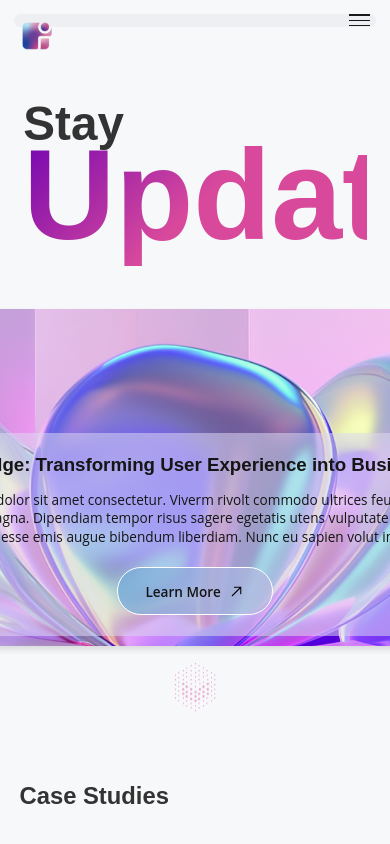
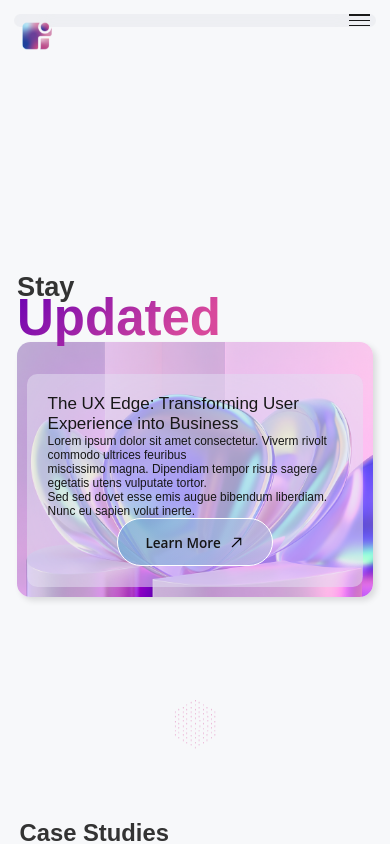
Before and after one commit to ideoguru/ideogfx.com, a Next.js app: page /Resources in a window 390 px wide. Shown: the top 844 px of the page. Built offline with nearby package versions, Linux system fonts and the light colour scheme.

Commit message:
whoWeAre & Resourse page Icon

```diff
--- a/src/styles/Resourse_hero.module.css
+++ b/src/styles/Resourse_hero.module.css
@@ -1,37 +1,34 @@
 /* ResourcesHero.module.css */
 .heroSection {
-  position: relative;
-  width: 100%;
-  min-height: 100vh;
-  height: auto;
-  background: #f7f8fa;
   display: flex;
+  height: 900px;
+  padding: 100px 380px 0; /* Added top padding */
   justify-content: center;
   align-items: center;
+  align-self: stretch;
+  background: #f7f8fa;
+  position: relative;
   overflow: hidden;
-  padding: 4rem 0; /* Add padding equal to header height */
+  box-sizing: border-box; /* Ensure padding is included in height */
 }
 
+/* Add this to push content down */
 .contentContainer {
-  width: 90%;
-  max-width: 1160px;
-  height: 100%;
-  position: relative;
   display: flex;
   flex-direction: column;
   align-items: center;
-  justify-content: center; /* Maintain center alignment */
-  padding: 2rem 0;
-  margin-top: -2rem; /* Counteract header height */
+  width: 100%;
+  max-width: 1160px;
+  height: 100%;
+  transform: translateY(60px); /* Adjust this value as needed */
 }
 
+
 .headingContainer {
+  width: 715px;
   text-align: left;
-  margin-bottom: 60px;
+  top: 0;
   z-index: 2;
-  width: 745px;
-  position: relative;
-  top: 2rem; /* Fine-tune vertical position */
 }
 
 .stayText {
@@ -41,8 +38,6 @@
   color: #333;
   font-family: "Poppins", sans-serif;
   margin: 0;
-  display: flex;
-  justify-content: flex-start;
 }
 
 .updatedGradient {
@@ -54,51 +49,18 @@
   -webkit-text-fill-color: transparent;
   font-family: "Poppins", sans-serif;
   margin-top: -40px;
-  text-align: left;
-  width: 100%;
 }
 
 .heroCard {
-  position: relative;
   width: 745px;
   height: 396px;
   border-radius: 16px;
   box-shadow: 4px 4px 8px rgba(0, 0, 0, 0.12);
+  position: relative;
   overflow: hidden;
+  margin-top: -8px;
 }
 
-/* Mobile responsive adjustments */
-@media (max-width: 1200px) {
-  .heroSection {
-    height: auto;
-    min-height: 900px;
-  }
-
-  .contentContainer {
-    width: 95%;
-    padding: 1rem 0;
-  }
-}
-
-@media (max-width: 768px) {
-  .heroSection {
-    padding: 5rem 0; /* Adjust for mobile header spacing */
-    min-height: calc(100vh - 5rem);
-  }
-
-  .contentContainer {
-    margin-top: 0;
-    padding: 1rem 0;
-  }
-
-  .headingContainer {
-    top: 1rem;
-    width: 100%;
-    padding: 0 1rem;
-  }
-}
-
-/* Rest of the unchanged styles */
 .cardBackground {
   object-fit: cover;
   z-index: 1;
@@ -116,21 +78,119 @@
   z-index: 2;
 }
 
-.cardTitle {
-  font-size: 22px;
-  font-weight: 600;
-  line-height: 28px;
-  color: #151515;
-  margin: 0 0 16px 0;
-  font-family: "Poppins", sans-serif;
+/* Scroll Icon Styles */
+.scrollDownIcon {
+  display: flex;
+  width: 48px;
+  height: 55px;
+  padding: 0px 1px;
+  flex-direction: column;
+  justify-content: center;
+  align-items: center;
+  flex-shrink: 0;
+  position: absolute;
+  bottom: 150px;
+  left: 50%;
+  transform: translateX(-50%);
+  background: none;
+  border: none;
+  cursor: pointer;
+  animation: breathe 2s infinite;
 }
 
-.cardText {
-  font-size: 16px;
-  line-height: 22px;
-  color: #151515;
-  margin: 0 0 24px 0;
-  font-family: "Open Sans", sans-serif;
+/* Responsive Adjustments */
+@media (max-width: 1600px) {
+  .heroSection {
+    padding: 0 200px;
+  }
+}
+
+@media (max-width: 1280px) {
+  .heroSection {
+    padding: 0 100px;
+  }
+}
+
+@media (max-width: 1024px) {
+  .heroSection {
+    padding: 0 50px;
+    height: auto;
+    min-height: 900px;
+  }
+
+  .heroCard {
+    width: 100%;
+    height: 400px;
+  }
+
+  .headingContainer {
+    width: 100%;
+  }
+}
+
+@media (max-width: 768px) {
+  .heroSection {
+    padding: 0 20px;
+  }
+
+  .stayText {
+    font-size: 40px;
+    line-height: 48px;
+  }
+
+  .updatedGradient {
+    font-size: 80px;
+    line-height: 100px;
+    margin-top: -20px;
+  }
+}
+
+@media (max-width: 480px) {
+  .stayText {
+    font-size: 32px;
+    line-height: 40px;
+  }
+
+  .updatedGradient {
+    font-size: 60px;
+    line-height: 72px;
+  }
+
+  .heroCard {
+    height: 300px;
+  }
+
+  .scrollDownIcon {
+    bottom: 20px;
+  }
+}
+
+/* Keep existing animations and other styles */
+@keyframes breathe {
+  0%, 100% { transform: translateX(-50%) scale(1); }
+  50% { transform: translateX(-50%) scale(1.1); }
+}
+
+.scrollDownIcon img {
+  position: absolute;
+  top: 0;
+  left: 0;
+  width: 100%;
+  height: 100%;
+  transition: opacity 0.3s ease;
+}
+
+.scrollDownIcon img:last-child {
+  opacity: 0;
+}
+
+.scrollDownIcon:hover img:first-child {
+  opacity: 0;
+}
+
+.scrollDownIcon:hover img:last-child {
+  opacity: 1;
+  animation: none;
 }
 
 .learnMoreButton {
@@ -151,97 +211,10 @@
   color: #151515;
   cursor: pointer;
   transition: transform 0.3s ease;
-  /* Add these two lines */
   width: fit-content;
-  margin: 0 auto; /* Centers the button horizontally */
+  margin: 0 auto;
 }
 
 .learnMoreButton:hover {
   transform: translateY(-2px);
 }
-
-@keyframes breathe {
-  0%,
-  100% {
-    transform: translateX(-50%) scale(1);
-  }
-  50% {
-    transform: translateX(-50%) scale(1.1);
-  }
-}
-
-@keyframes blink {
-  0%,
-  100% {
-    opacity: 1;
-  }
-  50% {
-    opacity: 0;
-  }
-}
-
-.scrollDownIcon {
-  position: absolute;
-  bottom: 20px; /* Adjust position for mobile */
-  left: 50%;
-  transform: translateX(-50%);
-  width: 48px;
-  height: 55px;
-  animation: breathe 2s infinite; /* Breathing effect for the entire button */
-  cursor: pointer;
-  background: none;
-  border: none;
-  outline: none;
-  justify-content: center;
-  padding: 0px 1px;
-  align-items: center;
-}
-
-.scrollDownIcon img {
-  position: absolute;
-  top: 0;
-  left: 0;
-  width: 100%;
-  height: 100%;
-}
-
-.scrollDownIcon img:first-child {
-  opacity: 1; /* Group166 is always visible */
-}
-
-.scrollDownIcon img:last-child {
-  opacity: 0; /* Group2 is hidden by default */
-  animation: blink 1s infinite; /* Blinking effect for Group2 */
-}
-
-.scrollDownIcon:hover img:first-child {
-  opacity: 0; /* Hide Group166 on hover */
-}
-
-.scrollDownIcon:hover img:last-child {
-  opacity: 1; /* Show Group2 on hover */
-  animation: none; /* Stop blinking on hover */
-}
-
-@keyframes bounce {
-  0%,
-  20%,
-  50%,
-  80%,
-  100% {
-    transform: translateY(0);
-  }
-  40% {
-    transform: translateY(-30px);
-  }
-  60% {
-    transform: translateY(-15px);
-  }
-}
-
-.textWrapper {
-  display: flex;
-  flex-direction: column;
-  align-items: flex-start;
-  width: 100%;
-}
--- a/src/styles/WhoWeAreStartingPage.module.css
+++ b/src/styles/WhoWeAreStartingPage.module.css
@@ -1,27 +1,70 @@
 .heroFrame {
   display: flex;
+  height: 900px; /* Fixed height */
+  padding: 0px 382px 0px 380px; /* Specific horizontal padding */
   justify-content: center;
   align-items: center;
-  width: 100%;
-  min-height: 100vh; /* Use min-height to allow content to grow */
-  overflow: auto; /* Allow scrolling */
+  align-self: stretch;
+  overflow: auto;
   text-align: center;
   font-size: 56px;
   font-family: Poppins;
   position: relative;
-  padding-top: 80px; /* Add padding to avoid header overlap */
-  padding-bottom: 40px; /* Reduced padding to reduce gap */
 }
+
 .container {
   position: relative;
   width: 100%;
-  max-width: 1160px; /* Maximum width for the container */
+  max-width: 1160px;
   height: auto;
   display: flex;
   flex-direction: column;
   align-items: center;
 }
 
+.heroImage {
+  width: 100%;
+  max-width: 642px; /* Updated size */
+  height: 575px; /* Fixed height */
+  flex-shrink: 0;
+  object-fit: cover;
+  aspect-ratio: 642/575;
+  z-index: 1;
+}
+
+.meetTheMindsContainer {
+  width: 1160px; /* Fixed width */
+  height: 218.442px; /* Specific height */
+  flex-shrink: 0;
+  text-align: center;
+  line-height: 68px;
+  font-weight: 600;
+  background: linear-gradient(135deg, #6b00b3, #d8499c 52%, #d8499c);
+  -webkit-background-clip: text;
+  -webkit-text-fill-color: transparent;
+  z-index: 2;
+  margin-top: -53px;
+}
+
+.scrollDownIcon {
+  display: flex;
+  width: 48px;
+  height: 55px;
+  padding: 0px 1px;
+  flex-direction: column;
+  justify-content: center;
+  align-items: center;
+  flex-shrink: 0;
+  position: absolute;
+  bottom: 20px;
+  left: 50%;
+  transform: translateX(-50%);
+  animation: breathe 2s infinite;
+  cursor: pointer;
+  background: none;
+  border: none;
+  outline: none;
+}
 .heroImage {
   width: 100%;
   max-width: 500px; /* Reduced image size */
```
